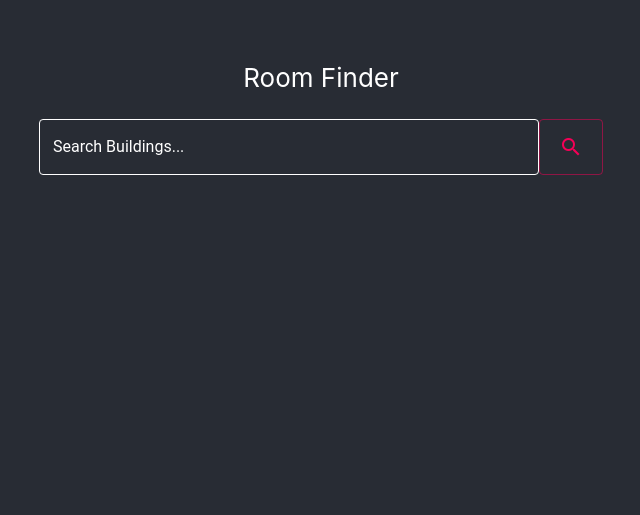
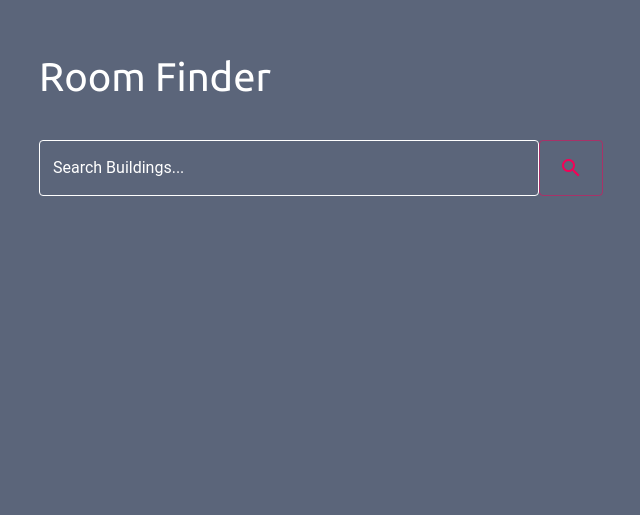
Before and after one commit to uunuub/purdue-navigation, a React (Create React App) app in the folder purdue-navigation-client/: page /RoomList in a window 1280 px wide. Shown: the part 285-800 px from the top of the page, without its empty margins (319-959 px from the left). Built offline with nearby package versions, Linux system fonts and the light colour scheme; no server answers.

Commit message:
updated ui

```diff
--- a/purdue-navigation-client/public/index.html
+++ b/purdue-navigation-client/public/index.html
@@ -4,6 +4,7 @@
     <meta charset="utf-8">
     <link rel="shortcut icon" href="%PUBLIC_URL%/favicon.ico">
     <link rel="stylesheet" href="https://fonts.googleapis.com/icon?family=Material+Icons">
+    <link href="https://fonts.googleapis.com/css?family=Ubuntu" rel="stylesheet">
     <meta name="viewport" content="width=device-width, initial-scale=1, shrink-to-fit=no">
     <meta name="theme-color" content="#000000">
     <!--
--- a/purdue-navigation-client/src/App.css
+++ b/purdue-navigation-client/src/App.css
@@ -8,13 +8,12 @@
 }
 
 .App-header {
-  background-color: #282c34;
+  background-color: #5B657A;
   min-height: 100vh;
   display: flex;
   flex-direction: column;
   align-items: center;
   justify-content: center;
-  font-size: calc(10px + 2vmin);
   color: white;
 }
 
--- a/purdue-navigation-client/src/App.js
+++ b/purdue-navigation-client/src/App.js
@@ -16,7 +16,7 @@ class App extends Component {
   render() {
     return (
     <Router>
-      <div className="App">
+      <div >
         <header className="App-header">
           <Search status=""/>
         </header>
--- a/purdue-navigation-client/src/components/RoomList.css
+++ b/purdue-navigation-client/src/components/RoomList.css
@@ -1,7 +1,7 @@
 .RoomList {
     text-align: center;
 
-    background-color: #282c34;
+    background-color: #5B657A;
     min-height: 100vh;
     display: flex;
     flex-direction: column;
@@ -29,3 +29,7 @@
     list-style-type: none;
     background: red;
   }
+
+  .btn{
+    padding: 25px;
+  }
--- a/purdue-navigation-client/src/components/RoomList.js
+++ b/purdue-navigation-client/src/components/RoomList.js
@@ -83,9 +83,8 @@ class RoomList extends Component {
     console.log(this.state);
 
     return (
-      <div className="RoomList">
-        <header>
       <div>
+        <div className="btn">
           <Button
             color="secondary"
             size="small"
@@ -95,6 +94,10 @@ class RoomList extends Component {
               undo
             </Icon>
           </Button>
+        </div>
+        <div className="RoomList">
+          <header>
+            <div>
               <p>
                 {this.props.building}
               </p>
@@ -104,6 +107,7 @@ class RoomList extends Component {
             {this.state.roomArray}
           </ul>
         </div>
+      </div>
     );
   }
 }
--- a/purdue-navigation-client/src/components/Search.css
+++ b/purdue-navigation-client/src/components/Search.css
@@ -3,3 +3,12 @@
 	font-size: 15px;
 	color:red;
 	}
+
+.btn{
+	text-align:left;
+	}
+
+.txt{
+	font-size:40px;
+	font-family:"Ubuntu";
+	}
--- a/purdue-navigation-client/src/components/Search.js
+++ b/purdue-navigation-client/src/components/Search.js
@@ -82,7 +82,7 @@ class Search extends Component {
 
     return (
       <div>
-          <p>
+          <p className="txt">
             Room Finder
           </p>
           <div>
@@ -108,7 +108,8 @@ class Search extends Component {
                 }
               }}
             />
-            <Button classes={{root: classes.button}}
+            <Button className="btn"
+              classes={{root: classes.button}}
               color="secondary"
               size="small"
               variant="outlined"
```
Lines whose indentation alone changed are shown as unchanged.
